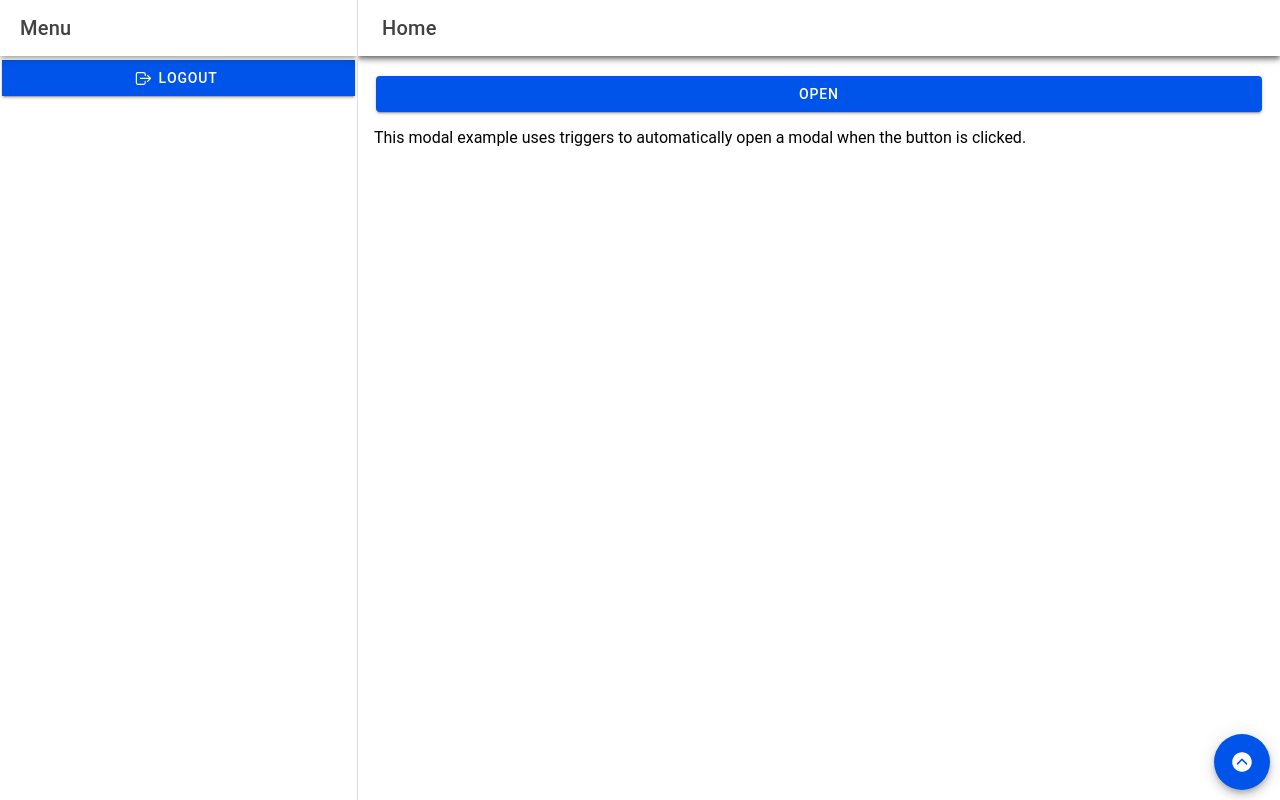
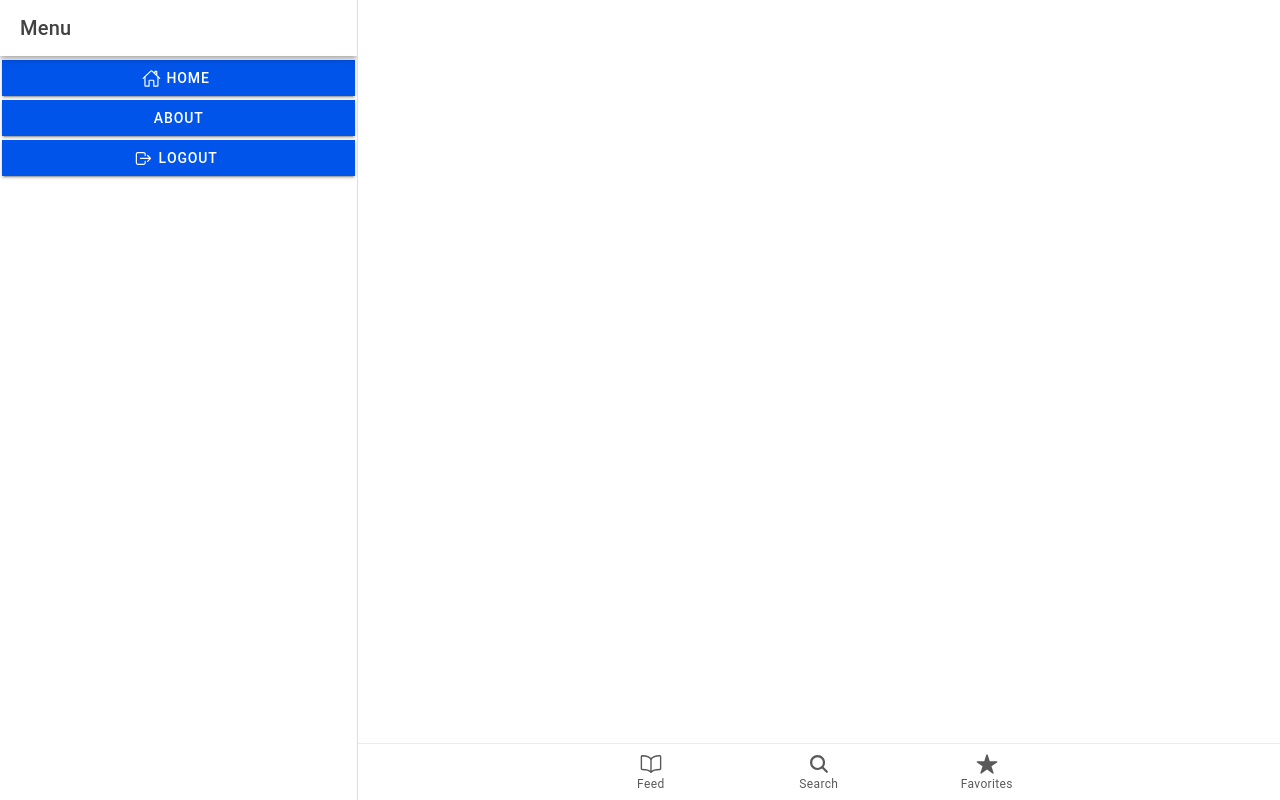
Before and after one commit to LamboKahanas/it35a-mobile, a React (Vite) app: page /app/home in a window 1280 px wide. Built offline with nearby package versions, Linux system fonts and the light colour scheme.

Commit message:
tab-bar added

```diff
--- /dev/null
+++ b/src/pages/About.tsx
@@ -0,0 +1,18 @@
+import { IonPage, IonHeader, IonToolbar, IonButtons, IonMenuButton, IonTitle, IonContent } from "@ionic/react";
+
+const About: React.FC = () => {
+    return (
+        <IonPage>
+            <IonHeader>
+                <IonToolbar>
+                    <IonButtons>
+                        <IonMenuButton></IonMenuButton>
+                    </IonButtons>
+                    <IonTitle>About</IonTitle>
+                </IonToolbar>
+            </IonHeader>
+            <IonContent fullscreen></IonContent>
+        </IonPage>
+    );
+}
+export default About;
--- a/src/pages/Home.tsx
+++ b/src/pages/Home.tsx
@@ -1,36 +1,42 @@
-import {IonContent,IonHeader,IonPage,IonTitle,IonToolbar,IonButtons,IonMenuButton} from '@ionic/react';
+import { IonIcon, IonLabel, IonRouterOutlet, IonTabBar, IonTabButton, IonTabs, IonTitle, IonToolbar } from "@ionic/react";
+import { IonReactRouter } from "@ionic/react-router";
+import { Redirect, Route } from "react-router";
+import Feed from "./home-tabs/Feed";
+import Favorites from "./home-tabs/Favorites";
+import Search from "./home-tabs/Search";
+import { bookOutline, search, star } from "ionicons/icons";
+const Home: React.FC = () => {
+  const tabs = [
+    {name: "Feed", tab: 'feed',url: "/app/home/feed", icon:bookOutline},
+    {name: "Search", tab: 'search',url: "/app/home/search", icon:search},
+    {name: "Favorites", tab: 'favorites',url: "/app/home/favorites", icon:star},
+    ]
 
-import ExploreContainer from '../components/ExploreContainer';
-import FabComponent from '../components/FabComponent';
-import ModalComponent from '../components/ModalComponent';
+    return (
+        <IonReactRouter>
+          <IonTabs>
+          <IonTabBar slot="bottom">
+            <IonToolbar>
+              <IonTitle>Tabs</IonTitle>
+            </IonToolbar>
+            {tabs.map((tab, index) => (
+              <IonTabButton key={index} tab={tab.tab} href={tab.url}>
+                <IonIcon icon={tab.icon} />
+                <IonLabel>{tab.name}</IonLabel>
+              </IonTabButton>
+            ))}
 
-import './Home.css';
+          </IonTabBar>
+          <IonRouterOutlet>
+            <Route exact path="/app/home/feed" component={Feed} />
+            <Route exact path="/app/home" />
+            <Redirect to="/app/home/feed" />
 
-const Home: React.FC = () => {
-  return (
-    <IonPage>
-      <IonHeader>
-        <IonToolbar>
-          <IonButtons slot="start">
-            <IonMenuButton />
-          </IonButtons>
-          <IonTitle>Home</IonTitle>
-        </IonToolbar>
-      </IonHeader>
-
-      <IonContent fullscreen>
-        <IonHeader collapse="condense">
-          <IonToolbar>
-            <IonTitle size="large">Home</IonTitle>
-          </IonToolbar>
-        </IonHeader>
-
-        <ExploreContainer />
-        <ModalComponent />
-        <FabComponent />
-      </IonContent>
-    </IonPage>
-  );
+            <Route exact path="/app/home/search" component={Search} />
+            <Route exact path="/app/home/favorites" component={Favorites} />
+          </IonRouterOutlet>
+          </IonTabs>
+        </IonReactRouter>
+    );
 };
-
 export default Home;
--- a/src/pages/Menu.tsx
+++ b/src/pages/Menu.tsx
@@ -2,12 +2,14 @@
 
 import { Redirect, Route } from "react-router-dom";
 import Home from "./Home";
+import About from "./About";
 import { homeOutline, logOutOutline } from "ionicons/icons";
 
 const Menu: React.FC = () => {
 
   const paths = [
-    { name: 'Home', url: '/app/home', icon: homeOutline }
+    { name: 'Home', url: '/app/home', icon: homeOutline },
+    { name: 'About', url: '/app/about', icon: homeOutline }
   ];
 
   return (
@@ -32,6 +34,15 @@
               </IonMenuToggle>
             ))}
 
+            <IonButton routerLink="/app/home" routerDirection="forward" expand="full">
+              <IonIcon icon={homeOutline} slot="start" />
+              Home
+            </IonButton>
+
+            <IonButton routerLink="/app/about" routerDirection="forward" expand="full">
+            About
+            </IonButton>
+
             <IonButton routerLink="/" routerDirection="back" expand="full">
               <IonIcon icon={logOutOutline} slot="start" />
               Logout
--- /dev/null
+++ b/src/pages/home-tabs/Favorites.tsx
@@ -0,0 +1,18 @@
+import { IonPage, IonHeader, IonToolbar, IonButtons, IonMenuButton, IonTitle, IonContent } from "@ionic/react";
+
+const Favorites: React.FC = () => {
+    return (
+        <IonPage>
+            <IonHeader>
+                <IonToolbar>
+                    <IonButtons>
+                        <IonMenuButton></IonMenuButton>
+                    </IonButtons>
+                    <IonTitle>Favorites</IonTitle>
+                </IonToolbar>
+            </IonHeader>
+            <IonContent fullscreen></IonContent>
+        </IonPage>
+    );
+}
+export default Favorites;
--- /dev/null
+++ b/src/pages/home-tabs/Feed.tsx
@@ -0,0 +1,18 @@
+import { IonPage, IonHeader, IonToolbar, IonButtons, IonMenuButton, IonTitle, IonContent } from "@ionic/react";
+
+const Feed: React.FC = () => {
+    return (
+        <IonPage>
+            <IonHeader>
+                <IonToolbar>
+                    <IonButtons>
+                        <IonMenuButton></IonMenuButton>
+                    </IonButtons>
+                    <IonTitle>Feed</IonTitle>
+                </IonToolbar>
+            </IonHeader>
+            <IonContent fullscreen></IonContent>
+        </IonPage>
+    );
+}
+export default Feed;
--- /dev/null
+++ b/src/pages/home-tabs/Search.tsx
@@ -0,0 +1,18 @@
+import { IonPage, IonHeader, IonToolbar, IonButtons, IonMenuButton, IonTitle, IonContent } from "@ionic/react";
+
+const Search: React.FC = () => {
+    return (
+        <IonPage>
+            <IonHeader>
+                <IonToolbar>
+                    <IonButtons>
+                        <IonMenuButton></IonMenuButton>
+                    </IonButtons>
+                    <IonTitle>Search</IonTitle>
+                </IonToolbar>
+            </IonHeader>
+            <IonContent fullscreen></IonContent>
+        </IonPage>
+    );
+}
+export default Search;
```
Also changed, not shown: 1 other file (tests, documents, lock files or other folders).
